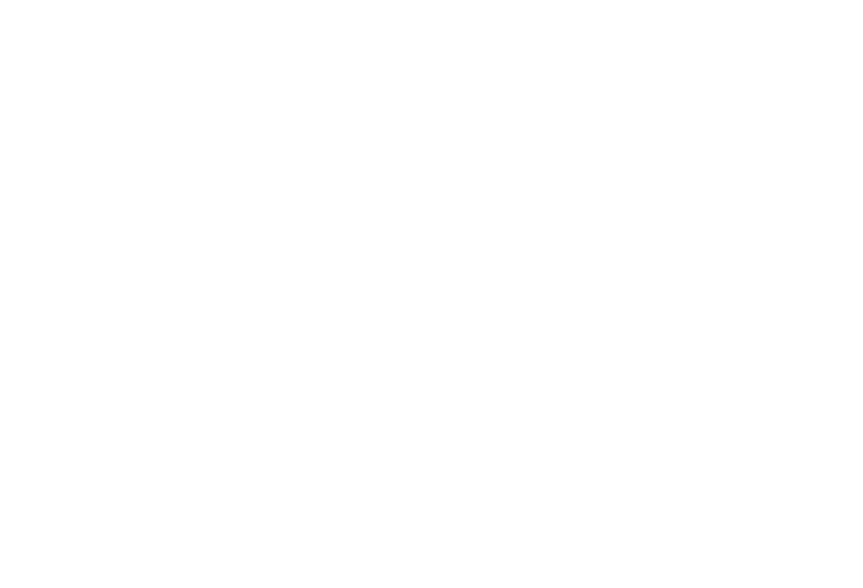
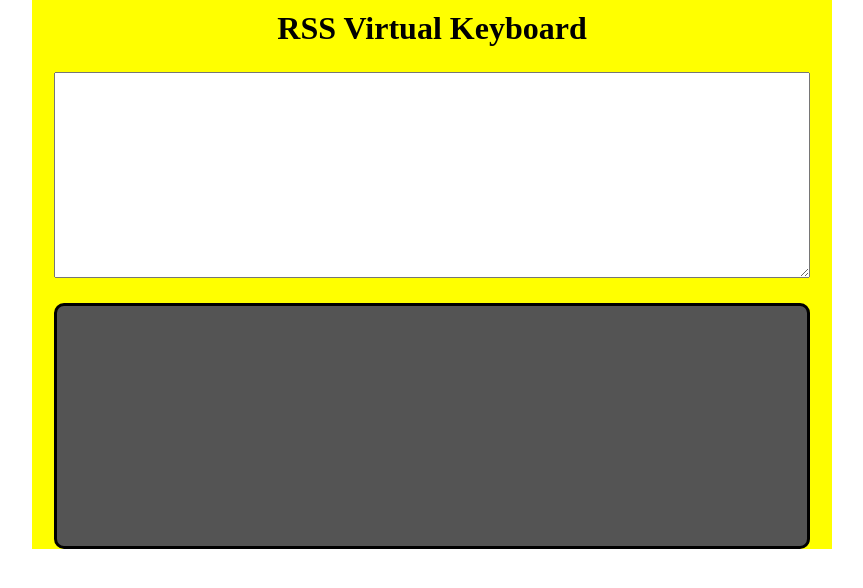
Before and after one commit to AliaksandraD/virtual-keyboard, a plain HTML site: page index.html in a window 1280 px wide. Shown: the whole page, without its empty margins (208-1071 px from the left). Drawn offline with Linux system fonts and the light colour scheme.

Commit message:
feat: add structure of html with js

```diff
--- a/index.html
+++ b/index.html
@@ -4,6 +4,7 @@
     <meta charset="UTF-8">
     <meta http-equiv="X-UA-Compatible" content="IE=edge">
     <meta name="viewport" content="width=device-width, initial-scale=1.0">
+    <link rel="stylesheet" href="style.css">
     <title>Virtual-Keyboard</title>
 </head>
 <body>
--- a/keyboard.js
+++ b/keyboard.js
@@ -0,0 +1,23 @@
+const keyBoardElement = [96, 49, 50, 51, 52, 53, 54, 55, 56, 57, 48, 45, 61, 8,
+     9, 113, 119, 101, 114, 116, 121, 117, 105, 111, 112, 91, 93, 92,
+     20, 97, 115, 100, 102, 103, 104, 106, 107, 108, 59, 39, 13,
+     16, 122, 120, 99, 118, 98, 110, 109, 44, 46, 47, 16,38,
+     17, 91, 18, 32, 18, 17, 37, 40, 39];
+let body = document.body;
+body.className = "container";
+
+let content = document.createElement("div")
+content.className ="content-cont";
+body.appendChild(content);
+
+let h1 = document.createElement("h1");
+h1.innerHTML = "RSS Virtual Keyboard";
+content.appendChild(h1)
+
+let textArea = document.createElement("textarea");
+textArea.className = "textarea-cont";
+content.appendChild(textArea)
+
+let keyBoard = document.createElement("div");
+keyBoard.className = "keyboard";
+content.appendChild(keyBoard)
--- /dev/null
+++ b/style.css
@@ -0,0 +1,43 @@
+.container {
+    margin: 0 auto;
+}
+
+.content-cont{
+    width: 800px;
+    height: auto;
+    background-color: yellow;
+    margin: 0 auto;
+    display: flex;
+    flex-direction: column;
+    gap: 25px;
+    align-items: center;
+}
+h1 {
+    margin: 10px auto 0;
+}
+.textarea-cont{
+    display: block;
+    width: 750px;
+    height: 200px;
+    /* margin: 10px auto 0; */
+    font-size: 20px;
+    color: #000000;
+}
+
+.keyboard{
+    width: 750px;
+    height: 240px;
+    display: flex;
+    flex-wrap: wrap;
+    justify-content: space-between;
+    /* gap: 5px; */
+    border: #000000 solid 3px;
+    border-radius: 10px;
+    background: #545454;
+}
+.key {
+    width: 40px;
+    height: 40px;
+    margin: 2px;
+    border: #000000 solid 1px;
+}
```
